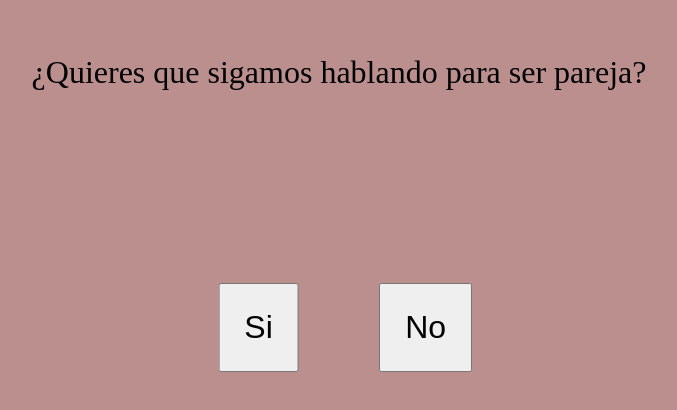
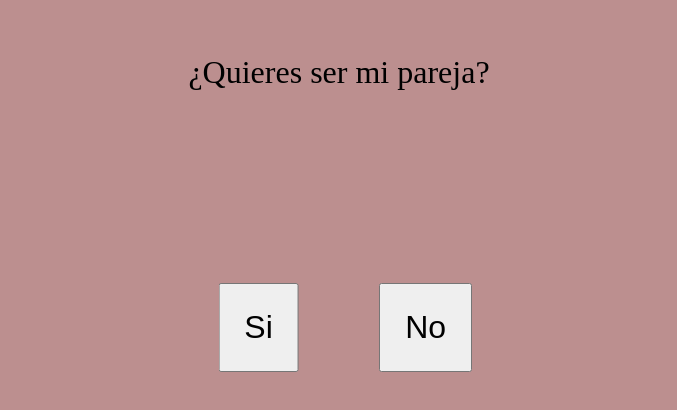
Before and after one commit to juanroacaice12/propuesta, a plain HTML site: page index.html in a window 1280 px wide. Shown: the part 138-548 px from the top of the page, without its empty margins (301-978 px from the left). Drawn offline with Linux system fonts and the light colour scheme.

Commit message:
Update index.html

```diff
--- a/index.html
+++ b/index.html
@@ -10,7 +10,7 @@
 <body>
 
     <div class="contenedor">
-        <p>¿Quieres que sigamos hablando para ser pareja?</p>
+        <p>¿Quieres ser mi pareja?</p>
         <button id="yesBtn">Si</button>
         <button id="noBtn">No</button>
     </div>
```
